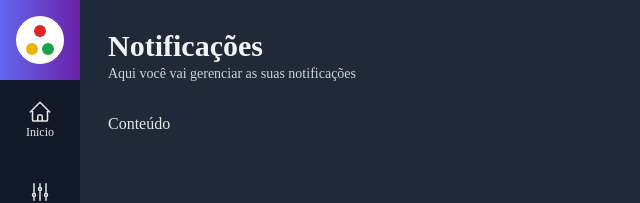
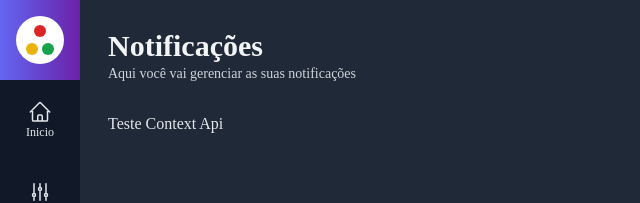
Before and after one commit to ednosmab/admin-template, a Next.js app: page /notificacoes in a window 1280 px wide. Shown: the top 203 px of the page, without its empty margins (0-640 px from the left). Built offline with nearby package versions, Linux system fonts and the light colour scheme.

Commit message:
add context api

```diff
--- /dev/null
+++ b/src/data/context/AppContext.tsx
@@ -0,0 +1,17 @@
+import React, { createContext } from "react";
+
+const AppContext = createContext({
+    nome: ""
+})
+
+export function AppProvider(props: React.PropsWithChildren){
+    return(
+        <AppContext.Provider value={{
+            nome: "Teste Context Api"
+        }}>
+            {props.children}
+        </AppContext.Provider>
+    )
+}
+
+export default AppContext
--- /dev/null
+++ b/src/data/hook/useAppData.ts
@@ -0,0 +1,6 @@
+import { useContext } from "react";
+import AppContext from "../context/AppContext";
+
+const useAppData = () => useContext(AppContext)
+
+export default useAppData
--- a/src/pages/_app.tsx
+++ b/src/pages/_app.tsx
@@ -1,6 +1,11 @@
+import { AppProvider } from "@/data/context/AppContext";
 import "@/styles/globals.css";
 import type { AppProps } from "next/app";
 
 export default function App({ Component, pageProps }: AppProps) {
-  return <Component {...pageProps} />;
+  return (
+    <AppProvider>
+      <Component {...pageProps}/>
+    </AppProvider>
+  )
 }
--- a/src/pages/notificacoes.tsx
+++ b/src/pages/notificacoes.tsx
@@ -1,12 +1,13 @@
 import Layout from "@/components/template/Layout";
+import { AppConsumer } from "@/data/context/AppContext";
+import useAppData from "@/data/hook/useAppData";
 
 export default function Notificacoes() {
+  const dados = useAppData()
   return (
-    <div>
       <Layout titulo="Notificações"
         subTitulo="Aqui você vai gerenciar as suas notificações">
-        <h3>Conteúdo</h3>
+        <h3>{dados.nome}</h3>
       </Layout>
-    </div>
   );
 }
```
